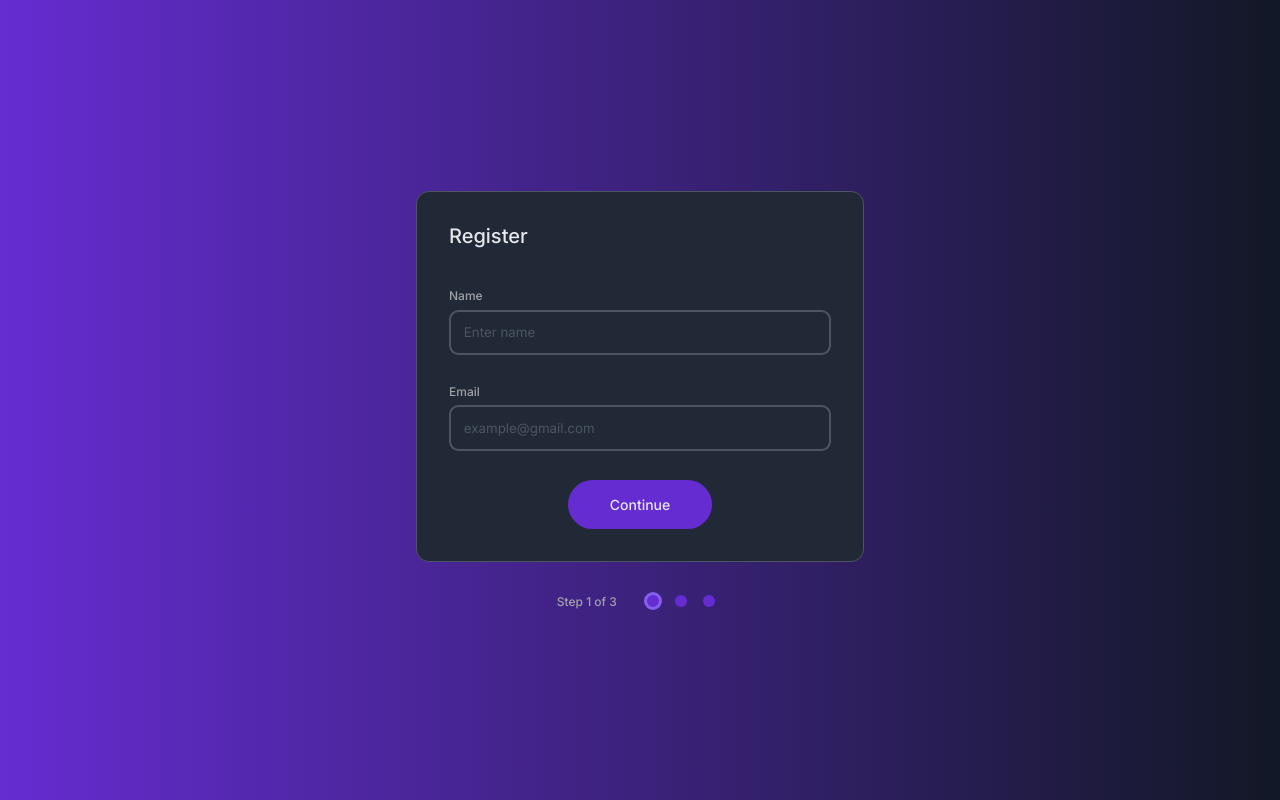
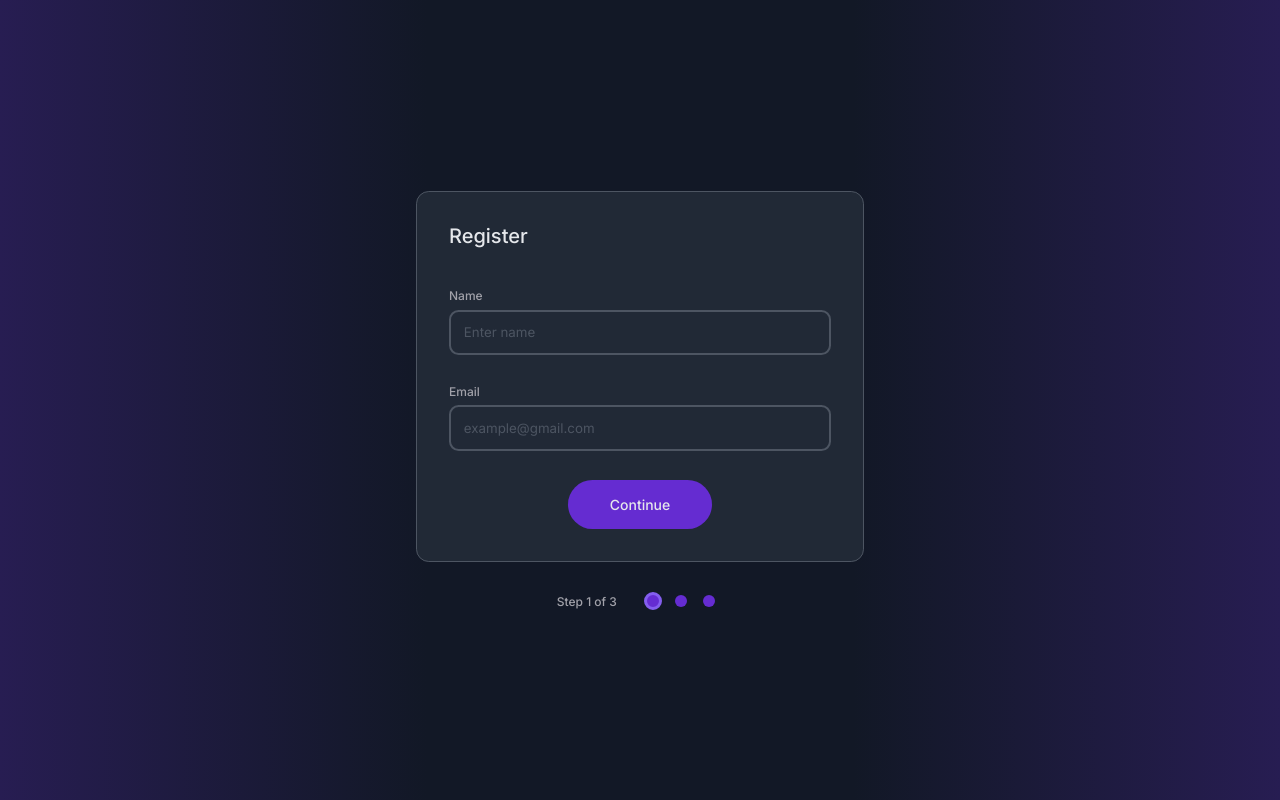
Before and after one commit to Lamphrangmi-Lamin/register-form, a plain HTML site: page index.html in a window 1280 px wide. Drawn offline with Linux system fonts and the light colour scheme.

Commit message:
updating background gradient of body

```diff
--- a/style.css
+++ b/style.css
@@ -6,7 +6,7 @@
 }
 
 body {
-    background-image: linear-gradient(to right, #652CD1, #121826);
+    background-image: linear-gradient(to right, #271d52, #121826, #121826, #271d52);
     display: flex;
     align-items: center;
     justify-content: center;
```
